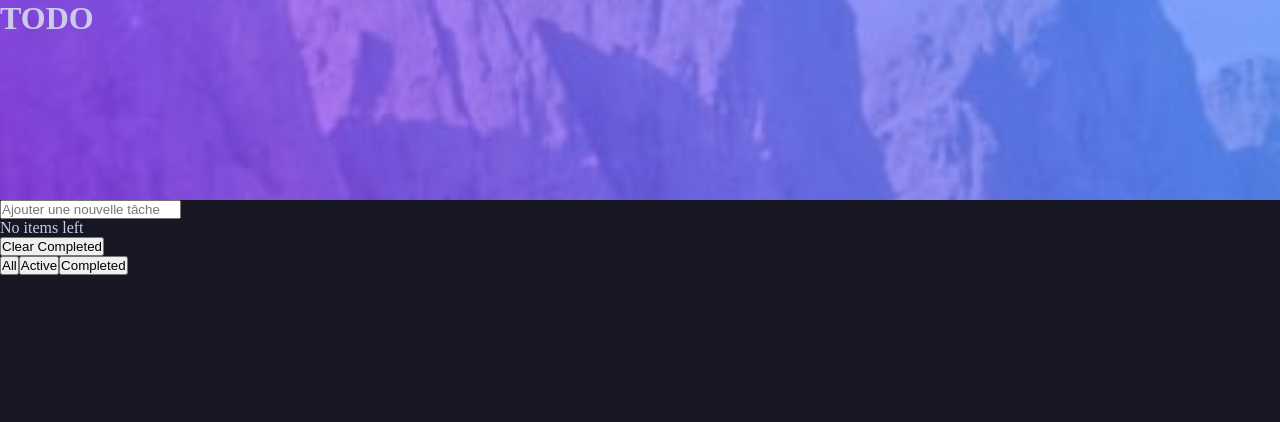
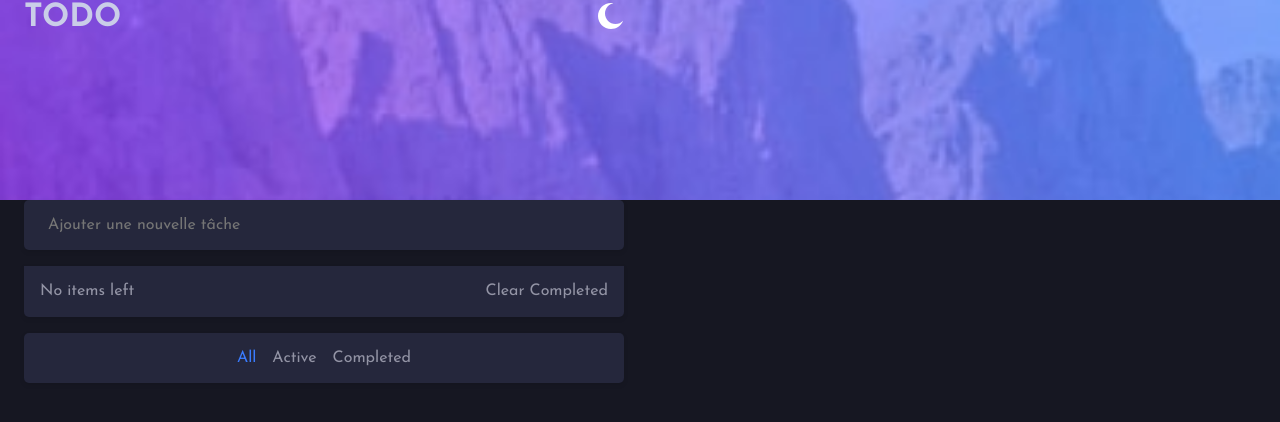
Before and after one commit to Clem-Coding/todo-app, a Vue app: page / in a window 1280 px wide. Shown: the top 422 px of the page. Built offline with nearby package versions, Linux system fonts and the light colour scheme; the HTML template or start-up script is replaced by a standard one.

Commit message:
feat: Enhance TodoList component with improved layout

```diff
--- a/src/assets/main.css
+++ b/src/assets/main.css
@@ -1,17 +1,74 @@
+/* ===========================
+  1. Imports & Variables
+  =========================== */
 @import "./variables.css";
+@import url("https://fonts.googleapis.com/css2?family=Josefin+Sans:wght@400;700&display=swap");
 
-* {
+*,
+*::before,
+*::after {
   margin: 0;
   padding: 0;
   box-sizing: border-box;
 }
 
-body {
-  min-height: 100vh;
-  background-color: var(--color-bg);
-  color: var(--color-text);
+html {
+  line-height: 1.15;
+  -webkit-text-size-adjust: 100%;
 }
 
+body {
+  margin: 0;
+  min-height: 100vh;
+  background: var(--color-bg);
+  color: var(--color-text);
+  font-family: var(--font-family);
+}
+
+.container {
+  margin-left: 1.5rem;
+  margin-right: 1.5rem;
+  max-width: 600px;
+  /* width: 100%; */
+}
+
+/* ===========================
+  3. Base Elements
+  =========================== */
+hr {
+  box-sizing: content-box;
+  height: 0;
+  overflow: visible;
+}
+
+code {
+  font-family: monospace, monospace;
+  font-size: 1em;
+}
+
+button {
+  background: none;
+  border: none;
+  cursor: pointer;
+  font: inherit;
+  color: inherit;
+}
+
+/* ===========================
+  2. CSS Reset & Normalization
+  =========================== */
+
+input {
+  font: inherit;
+  color: inherit;
+  background: none;
+  border: none;
+  outline: none;
+}
+
+/* ===========================
+  4. Accessibility
+  =========================== */
 .sr-only {
   position: absolute;
   width: 1px;
@@ -24,12 +81,16 @@ body {
   border: 0;
 }
 
+/* ===========================
+  5. Layout: Header
+  =========================== */
 .header {
   position: relative;
   width: 100%;
   height: 200px;
   /* overflow: hidden; */
 }
+
 .header-bg {
   position: absolute;
   top: 0;
@@ -37,15 +98,151 @@ body {
   width: 100%;
   height: 100%;
   object-fit: cover;
-  z-index: 1;
+  z-index: -1001;
 }
+
 .header h1 {
   position: relative;
-  z-index: 2;
 }
 
+.header-content {
+  position: relative;
+  z-index: 2;
+  display: flex;
+  align-items: center;
+  justify-content: space-between;
+  overflow: hidden;
+}
+
+/* ===========================
+  6. Layout: Main
+  =========================== */
+
+input {
+  width: 100%;
+  padding: 1rem;
+  background: var(--color-surface);
+  border-radius: 5px;
+  color: var(--color-text);
+  box-shadow: 0 2px 5px rgba(0, 0, 0, 0.1);
+  text-indent: 0.5rem;
+  caret-color: var(--color-blue-500);
+}
+
+.todo-list {
+  list-style: none;
+  margin-top: 1rem;
+  border-radius: 5px;
+  overflow: hidden;
+  box-shadow: 0 2px 5px rgba(0, 0, 0, 0.1);
+}
+
+.todo-list li {
+  display: flex;
+  justify-content: space-between;
+  align-items: center;
+  padding: 1rem;
+  border-bottom: 1px solid var(--color-border);
+  background: var(--color-surface);
+}
+
+.todo-left {
+  display: flex;
+  align-items: center;
+  gap: 0.75rem;
+}
+
+.todo-text.completed {
+  text-decoration: line-through;
+  color: var(--color-gray-600);
+}
+
+.todo-list-footer {
+  display: flex;
+  justify-content: space-between;
+  align-items: center;
+  padding: 1rem;
+  background: var(--color-surface);
+  color: var(--color-gray-600);
+  border-radius: 0 0 5px 5px;
+  box-shadow: 0 2px 5px rgba(0, 0, 0, 0.1);
+}
+
+.todo-list-footer button:hover {
+  color: var(--color-text);
+}
+
+.filters {
+  display: flex;
+  justify-content: center;
+  gap: 1rem;
+  padding: 1rem;
+  margin-top: 1rem;
+  color: var(--color-gray-600);
+  background: var(--color-surface);
+  border-radius: 5px;
+  box-shadow: 0 2px 5px rgba(0, 0, 0, 0.1);
+}
+
+.filters button {
+  color: var(--color-gray-600);
+}
+
+.filters button:hover {
+  color: var(--color-text);
+}
+
+.filters button.active {
+  color: var(--color-blue-500);
+}
+/* ===========================
+  7. Components
+  =========================== */
+.dark-mode-toggle {
+  position: relative;
+  z-index: 10;
+}
+
+.circle-checkbox {
+  width: 24px;
+  height: 24px;
+  border-radius: 50%;
+  border: 2px solid var(--color-border);
+  background: var(--color-surface);
+  margin-right: 0.25rem;
+  cursor: pointer;
+  transition: border-color 0.2s, background 0.2s;
+}
+
+.circle-checkbox:hover {
+  border: 2px solid transparent;
+  background: linear-gradient(var(--color-surface), var(--color-surface)) padding-box,
+    var(--color-check-bg) border-box;
+}
+
+.circle-checkbox.checked {
+  background: var(--color-check-bg);
+  border: none;
+}
+
+.circle-checkbox img {
+  width: 10px;
+  height: 10px;
+}
+
+/* ===========================
+  8. Responsive & Media Queries
+  =========================== */
 @media (min-width: var(--width-desktop)) {
-  .header {
-    background-image: url("/bg-desktop-dark.jpg");
+  .header-bg.dark {
+    content: url("/images/bg-desktop-dark.jpg");
+  }
+  .header-bg.light {
+    content: url("/images/bg-desktop-light.jpg");
+  }
+
+  .container {
+    margin-left: auto;
+    margin-right: auto;
   }
 }
--- a/src/components/TodoList.vue
+++ b/src/components/TodoList.vue
@@ -1,14 +1,23 @@
 <template>
-  <ul>
+  <ul class="todo-list">
     <li v-for="todo in props.todos" :key="todo.id" :class="{ active: todo.completed }">
-      <input type="checkbox" :checked="todo.completed" @change="emitToggle(todo.id)" />
-      {{ todo.title }}
+      <div class="todo-left">
+        <button
+          class="circle-checkbox"
+          :class="{ checked: todo.completed }"
+          @click="emitToggle(todo.id)"
+          aria-label="Marquer comme complétée"
+        >
+          <img v-if="todo.completed" src="/images/icon-check.svg" alt="Complétée" />
+        </button>
+        <span class="todo-text" :class="{ completed: todo.completed }">{{ todo.title }}</span>
+      </div>
       <button @click="emitDelete(todo.id)">
         <img src="/images/icon-cross.svg" alt="Supprimer la tâche" />
       </button>
     </li>
   </ul>
-  <div>
+  <div class="todo-list-footer">
     <p>
       {{ props.itemsLeft !== 0 ? props.itemsLeft : "" }}
       {{
```
